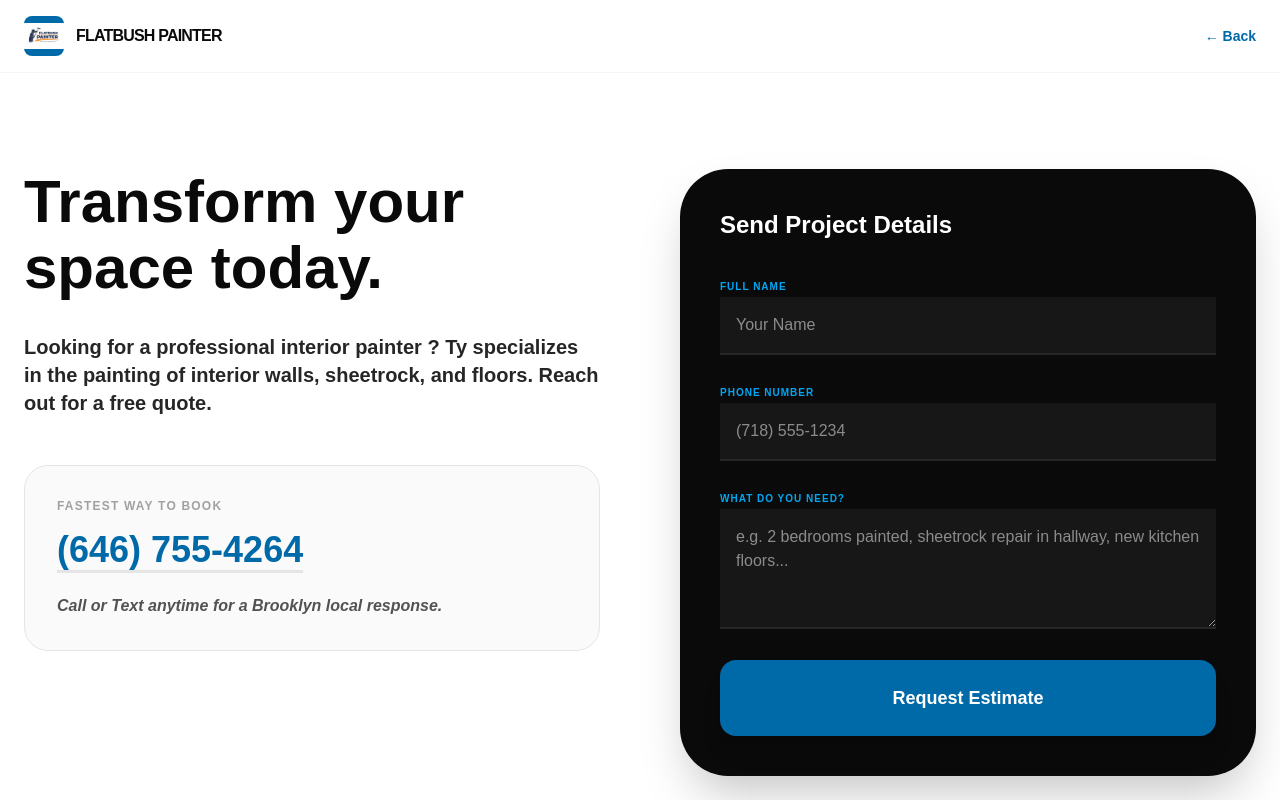
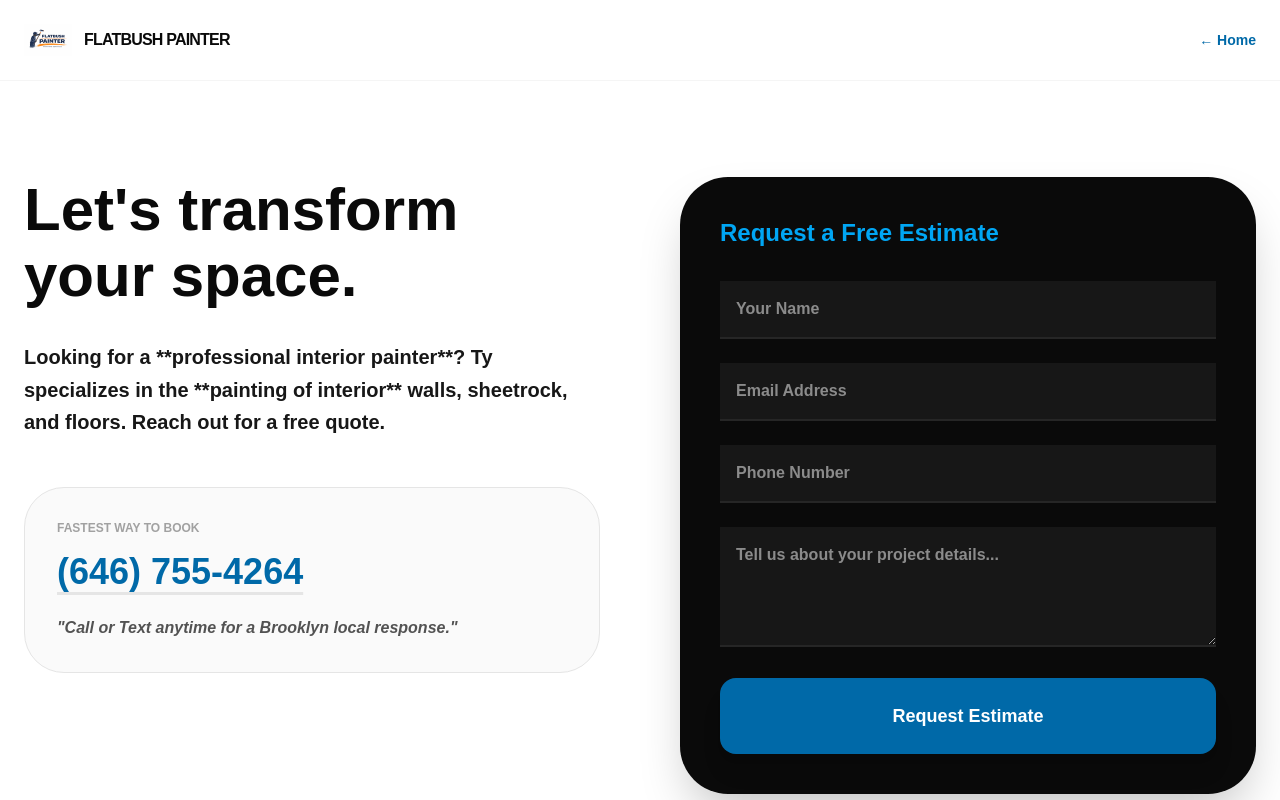
Before and after one commit to TyJam/flatbush-painter, a Next.js app: page /contact in a window 1280 px wide. Shown: the top 800 px of the page. Built offline with nearby package versions, Linux system fonts and the light colour scheme.

Commit message:
SEO Domination Launch: Branding, Formspree, and Loops complete

```diff
--- a/app/contact/page.tsx
+++ b/app/contact/page.tsx
@@ -1,60 +1,79 @@
+'use client';
+
 import React from 'react';
 import Link from 'next/link';
 import Image from 'next/image';
+import { useForm, ValidationError } from '@formspree/react';
 import { Footer } from '../page';
 
+/**
+ * FLATBUSHPAINTER.COM - CONTACT PAGE
+ * Formspree ID: mwvrgqwn
+ * Optimized for: Professional Interior Painter Keywords
+ */
 export const metadata = {
   title: "Get a Free Estimate | Flatbush Painter Brooklyn",
   description: "Contact DJ for a professional interior painter quote. Specializing in painting of interior walls, sheetrock, and flooring in Brooklyn.",
 };
 
 export default function ContactPage() {
+  const [state, handleSubmit] = useForm("mwvrgqwn");
+
+  if (state.succeeded) {
+    return (
+      <main className="min-h-screen bg-white flex items-center justify-center p-6 text-center">
+        <div className="max-w-md">
+          <div className="relative h-24 w-24 mx-auto mb-6">
+             <Image src="/images/flatbush-painter-logo-brooklyn-ny.png" alt="Flatbush Painter" fill className="object-contain" />
+          </div>
+          <h1 className="text-4xl font-black text-neutral-950 mb-4">Message Received!</h1>
+          <p className="text-neutral-900 font-bold text-lg mb-8">DJ will call or text you shortly to discuss your project.</p>
+          <Link href="/" className="bg-sky-700 text-white px-8 py-4 rounded-2xl font-black hover:bg-neutral-950 transition shadow-xl">Back to Home</Link>
+        </div>
+      </main>
+    );
+  }
+
   return (
-    <main className="min-h-screen bg-white text-neutral-950">
-      <nav className="border-b border-neutral-100 bg-white">
+    <main className="min-h-screen bg-white">
+      <nav className="border-b border-neutral-100 bg-white sticky top-0 z-50">
         <div className="mx-auto max-w-7xl px-6 py-4 flex items-center justify-between">
           <Link href="/" className="flex items-center gap-3">
-             <div className="relative h-10 w-10 overflow-hidden rounded-lg bg-sky-700">
+             <div className="relative h-12 w-12 overflow-hidden rounded-lg">
               <Image src="/images/flatbush-painter-logo-brooklyn-ny.png" alt="Logo" fill className="object-contain" />
             </div>
-            <span className="font-black uppercase tracking-tighter">Flatbush Painter</span>
+            <span className="font-black uppercase tracking-tighter text-neutral-950">Flatbush Painter</span>
           </Link>
-          <Link href="/" className="text-sm font-black text-sky-700">← Back</Link>
+          <Link href="/" className="text-sm font-black text-sky-700 hover:underline transition">← Home</Link>
         </div>
       </nav>
 
       <section className="py-24 px-6 mx-auto max-w-7xl">
         <div className="grid lg:grid-cols-2 gap-20 items-start">
           <div>
-            <h1 className="text-6xl font-black text-neutral-950 leading-[1.1]">Transform your space today.</h1>
-            <p className="mt-8 text-xl text-neutral-800 font-bold">
-              Looking for a professional interior painter ? Ty specializes in the painting of interior walls, sheetrock, and floors. Reach out for a free quote.
+            <h1 className="text-6xl font-black text-neutral-950 leading-[1.1]">Let's transform your space.</h1>
+            <p className="mt-8 text-xl text-neutral-900 font-extrabold leading-relaxed">
+              Looking for a **professional interior painter**? Ty specializes in the **painting of interior** walls, sheetrock, and floors. Reach out for a free quote.
             </p>
-            <div className="mt-12 p-8 bg-neutral-50 rounded-3xl border border-neutral-200">
-              <p className="text-xs font-black uppercase text-neutral-400 mb-4 tracking-widest">Fastest Way to Book</p>
-              <a href="tel:+16467554264" className="text-3xl md:text-4xl font-black text-sky-700 hover:text-neutral-950 transition underline underline-offset-8 decoration-neutral-200">
-                (646) 755-4264
-              </a>
-              <p className="mt-6 text-neutral-600 font-bold italic">Call or Text anytime for a Brooklyn local response.</p>
+            <div className="mt-12 p-8 bg-neutral-50 rounded-[2.5rem] border border-neutral-200">
+              <p className="text-xs font-black uppercase text-neutral-400 mb-4">Fastest Way to Book</p>
+              <a href="tel:+16467554264" className="text-3xl md:text-4xl font-black text-sky-700 hover:text-neutral-950 transition underline underline-offset-8 decoration-neutral-200">(646) 755-4264</a>
+              <p className="mt-6 text-neutral-600 font-bold italic">"Call or Text anytime for a Brooklyn local response."</p>
             </div>
           </div>
 
           <div className="bg-neutral-950 rounded-[3rem] p-10 text-white shadow-2xl">
-            <h2 className="text-2xl font-black mb-8">Send Project Details</h2>
-            <form className="space-y-6">
-              <div className="space-y-1">
-                <label className="text-[10px] font-black uppercase tracking-widest text-sky-500">Full Name</label>
-                <input type="text" className="w-full bg-neutral-900 border-b-2 border-neutral-800 p-4 focus:border-sky-500 outline-none transition" placeholder="Your Name" />
-              </div>
-              <div className="space-y-1">
-                <label className="text-[10px] font-black uppercase tracking-widest text-sky-500">Phone Number</label>
-                <input type="text" className="w-full bg-neutral-900 border-b-2 border-neutral-800 p-4 focus:border-sky-500 outline-none transition" placeholder="(718) 555-1234" />
-              </div>
-              <div className="space-y-1">
-                <label className="text-[10px] font-black uppercase tracking-widest text-sky-500">What do you need?</label>
-                <textarea className="w-full bg-neutral-900 border-b-2 border-neutral-800 p-4 focus:border-sky-500 outline-none transition min-h-[120px]" placeholder="e.g. 2 bedrooms painted, sheetrock repair in hallway, new kitchen floors..." />
-              </div>
-              <button type="button" className="w-full bg-sky-700 py-6 rounded-2xl font-black text-lg hover:bg-white hover:text-sky-900 transition-all shadow-xl">Request Estimate</button>
+            <h2 className="text-2xl font-black mb-8 text-sky-500">Request a Free Estimate</h2>
+            <form onSubmit={handleSubmit} className="space-y-6">
+              <input name="name" required className="w-full bg-neutral-900 border-b-2 border-neutral-800 p-4 focus:border-sky-500 outline-none transition text-white font-bold" placeholder="Your Name" />
+              <input name="email" type="email" required className="w-full bg-neutral-900 border-b-2 border-neutral-800 p-4 focus:border-sky-500 outline-none transition text-white font-bold" placeholder="Email Address" />
+              <ValidationError prefix="Email" field="email" errors={state.errors} className="text-red-500 text-xs" />
+              <input name="phone" required className="w-full bg-neutral-900 border-b-2 border-neutral-800 p-4 focus:border-sky-500 outline-none transition text-white font-bold" placeholder="Phone Number" />
+              <textarea name="message" required className="w-full bg-neutral-900 border-b-2 border-neutral-800 p-4 focus:border-sky-500 outline-none transition min-h-[120px] text-white font-bold" placeholder="Tell us about your project details..." />
+              <ValidationError prefix="Message" field="message" errors={state.errors} className="text-red-500 text-xs" />
+              <button type="submit" disabled={state.submitting} className="w-full bg-sky-700 py-6 rounded-2xl font-black text-lg hover:bg-white hover:text-sky-950 transition-all shadow-xl">
+                {state.submitting ? "Sending..." : "Request Estimate"}
+              </button>
             </form>
           </div>
         </div>
--- a/package.json
+++ b/package.json
@@ -9,6 +9,7 @@
     "lint": "eslint"
   },
   "dependencies": {
+    "@formspree/react": "^3.0.0",
     "next": "16.2.0",
     "react": "19.2.4",
     "react-dom": "19.2.4"
```
Also changed, not shown: 1 other file (tests, documents, lock files or other folders).
